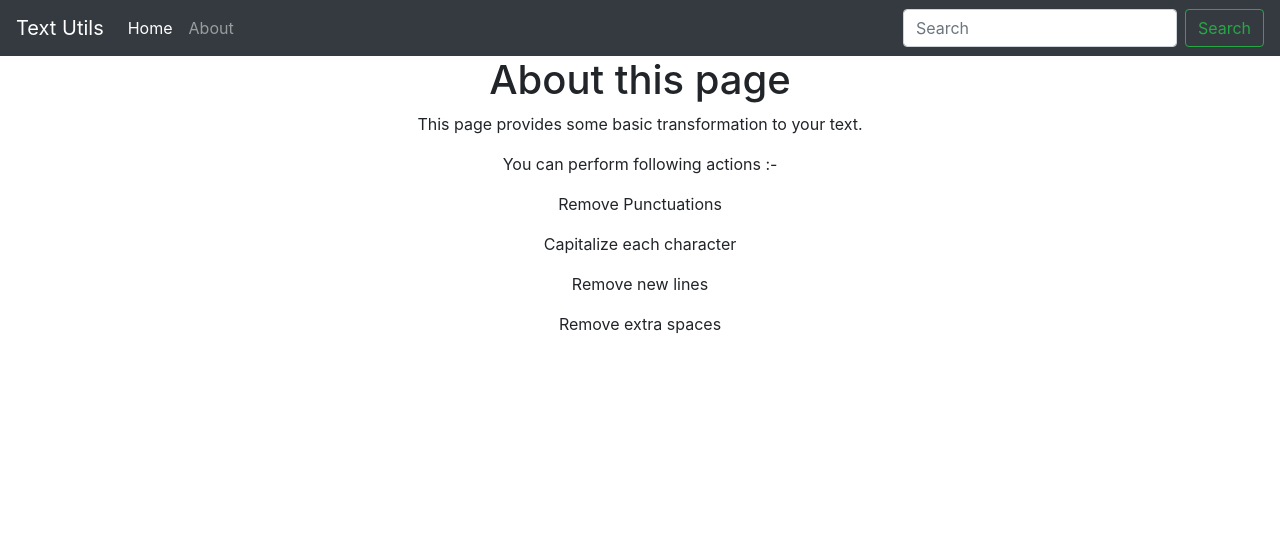
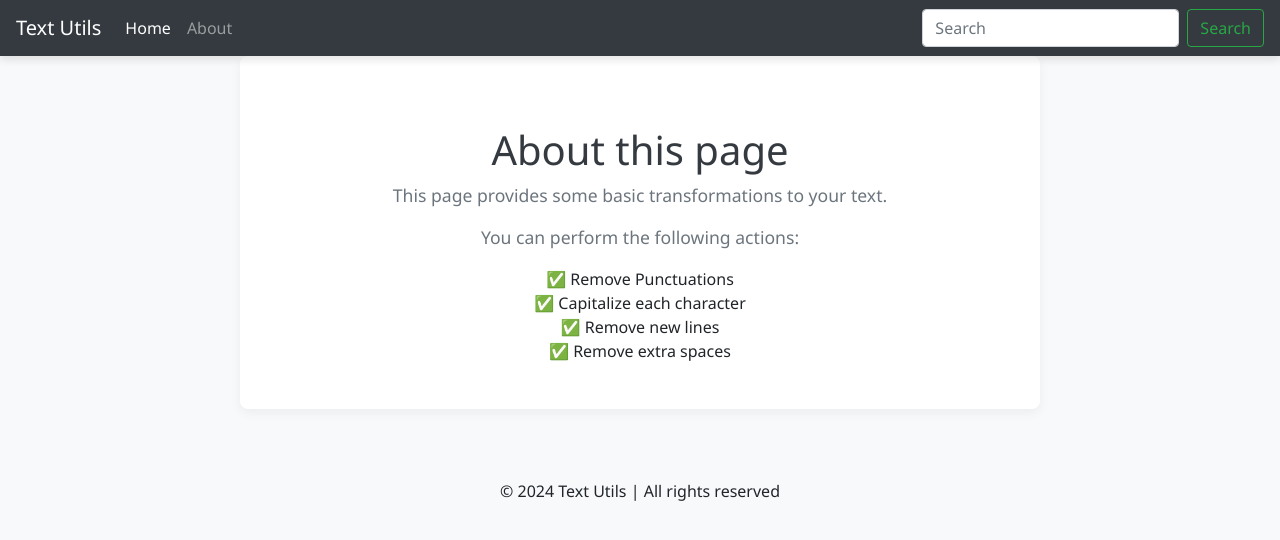
Before and after one commit to MandeepSingh04/Text-Utils, a Django app: page /about in a window 1280 px wide. Shown: the top 540 px of the page. Run offline with Django 3.2, Linux system fonts and the light colour scheme; some libraries are stand-ins or nearby versions.

Commit message:
Update about.html

```diff
--- a/templates/about.html
+++ b/templates/about.html
@@ -7,6 +7,50 @@
 
     <!-- Bootstrap CSS -->
     <link rel="stylesheet" href="https://stackpath.bootstrapcdn.com/bootstrap/4.5.2/css/bootstrap.min.css" integrity="sha384-JcKb8q3iqJ61gNV9KGb8thSsNjpSL0n8PARn9HuZOnIxN0hoP+VmmDGMN5t9UJ0Z" crossorigin="anonymous">
+
+    <!-- Custom CSS -->
+    <style>
+      body {
+        background-color: #f8f9fa;
+        font-family: 'Segoe UI', Tahoma, Geneva, Verdana, sans-serif;
+      }
+      .navbar {
+        box-shadow: 0 4px 8px rgba(0, 0, 0, 0.1);
+      }
+      h1 {
+        margin-top: 40px;
+        font-size: 2.5rem;
+        color: #343a40;
+      }
+      p {
+        color: #6c757d;
+        font-size: 1.1rem;
+      }
+      .content-section {
+        padding: 30px 15px;
+        background-color: white;
+        border-radius: 8px;
+        box-shadow: 0 4px 12px rgba(0, 0, 0, 0.05);
+        max-width: 800px;
+        margin: auto;
+      }
+      .btn-outline-success {
+        border-color: #28a745;
+        color: #28a745;
+        transition: background-color 0.3s ease, color 0.3s ease;
+      }
+      .btn-outline-success:hover {
+        background-color: #28a745;
+        color: white;
+      }
+      footer {
+        margin-top: 50px;
+        padding: 20px;
+        text-align: center;
+        /* background-color: #343a40;
+        color: white; */
+      }
+    </style>
 
     <title>Text Utils</title>
   </head>
@@ -19,22 +63,33 @@
       <div class="collapse navbar-collapse" id="navbarNavAltMarkup">
         <div class="navbar-nav">
           <a class="nav-link active" href="/">Home <span class="sr-only">(current)</span></a>
-      <a class="nav-link" href='about'>About</a>
+          <a class="nav-link" href="about">About</a>
         </div>
       </div>
-       <a class="navbar-brand"></a>
       <form class="form-inline">
         <input class="form-control mr-sm-2" type="search" placeholder="Search" aria-label="Search">
         <button class="btn btn-outline-success my-2 my-sm-0" type="submit">Search</button>
       </form>
     </nav>
-<h1 class="text-center" >About this page</h1>
-   <p class="text-center" >This page provides some basic transformation to your text.</p>
-   <p class="text-center" >You can perform following actions :-</p>
-   <p class="text-center" >Remove Punctuations</p>
-   <p class="text-center" >Capitalize each character</p>
-   <p class="text-center" >Remove new lines</p>
-   <p class="text-center" >Remove extra spaces</p>
+
+    <div class="container">
+      <div class="content-section text-center">
+        <h1>About this page</h1>
+        <p>This page provides some basic transformations to your text.</p>
+        <p>You can perform the following actions:</p>
+        <ul class="list-unstyled">
+          <li>✅ Remove Punctuations</li>
+          <li>✅ Capitalize each character</li>
+          <li>✅ Remove new lines</li>
+          <li>✅ Remove extra spaces</li>
+        </ul>
+      </div>
+    </div>
+
+    <footer>
+      © 2024 Text Utils | All rights reserved
+    </footer>
+
     <!-- Optional JavaScript -->
     <!-- jQuery first, then Popper.js, then Bootstrap JS -->
     <script src="https://code.jquery.com/jquery-3.5.1.slim.min.js" integrity="sha384-DfXdz2htPH0lsSSs5nCTpuj/zy4C+OGpamoFVy38MVBnE+IbbVYUew+OrCXaRkfj" crossorigin="anonymous"></script>
```
Lines whose indentation alone changed are shown as unchanged.
